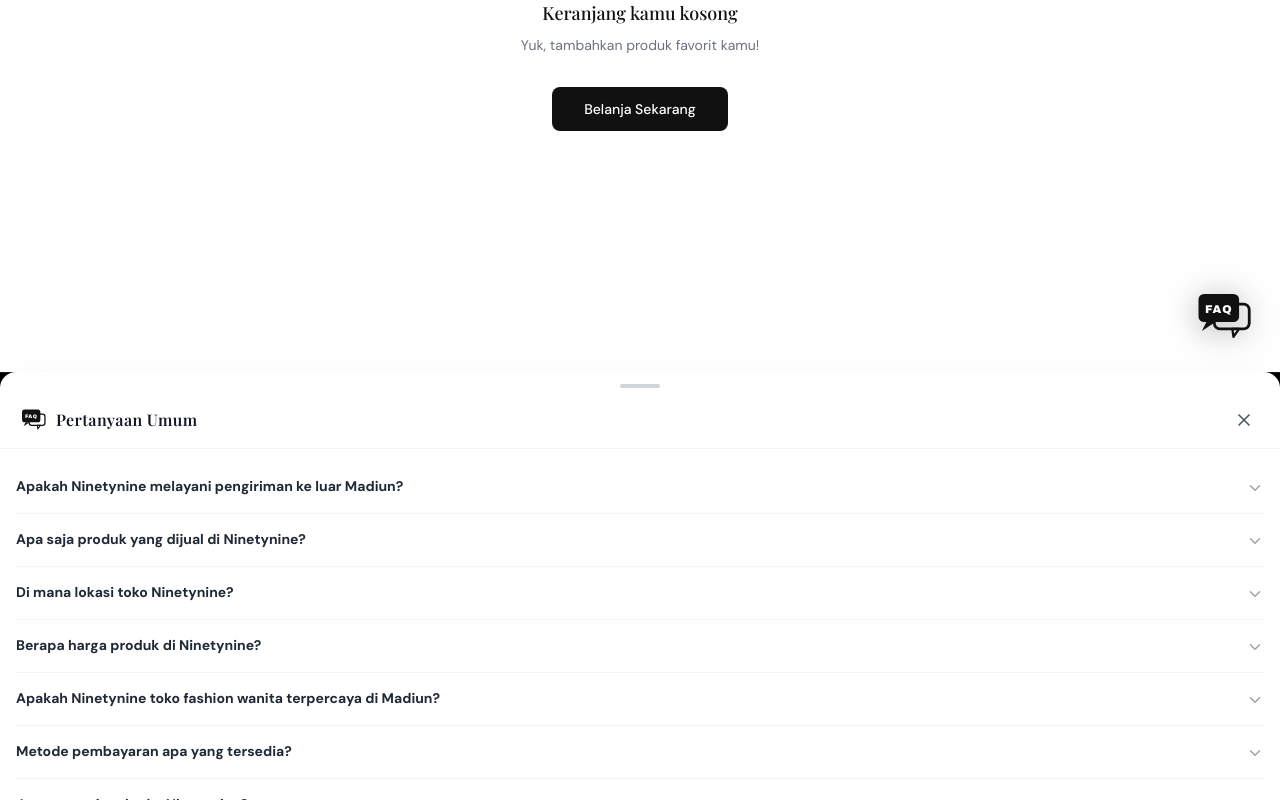
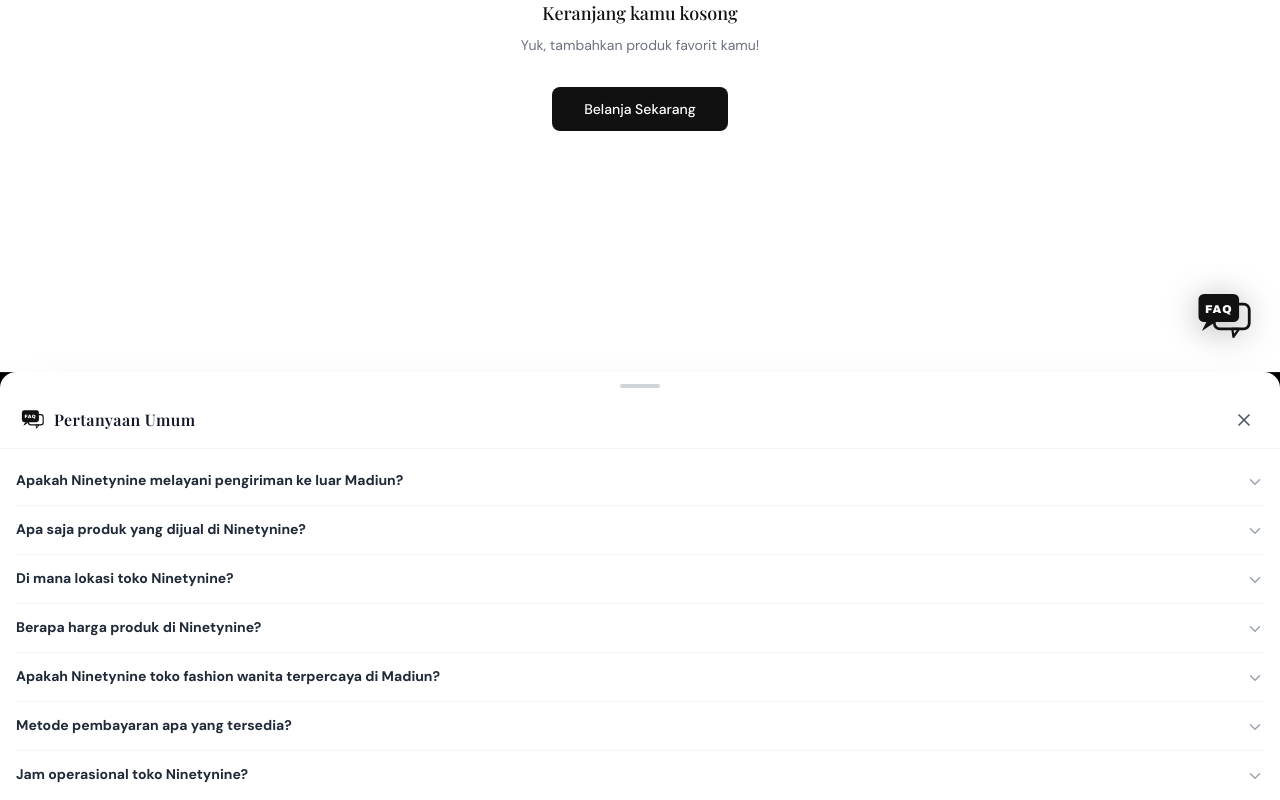
Before and after one commit to lollappies/ninetyninestore, a React (Vite) app: page /cart in a window 1280 px wide. Shown: the part 428-1228 px from the top of the page. Built offline with nearby package versions, Linux system fonts and the light colour scheme; a web font is replaced by a local one.

Commit message:
add toggle translate

```diff
--- a/src/components/FaqPanel.tsx
+++ b/src/components/FaqPanel.tsx
@@ -42,14 +42,14 @@
   {
     question: "Jam operasional toko Ninetynine?",
     answer:
-      "Toko fisik Ninetynine buka setiap hari Senin – Minggu pukul 09.00 – 21.00 WIB. Untuk pembelian online tersedia 24 jam melalui website.",
+      "Toko fisik buka setiap hari Senin – Minggu pukul 09.00 – 21.00 WIB. Pembelian online tersedia 24 jam melalui website.",
   },
 ];
 
 export function FaqPanel({ isOpen, onClose }: FaqPanelProps) {
   const [openIndex, setOpenIndex] = useState<number | null>(null);
 
-  // Tutup scroll body saat panel terbuka
+  // Lock scroll body saat panel terbuka
   useEffect(() => {
     if (isOpen) {
       document.body.style.overflow = "hidden";
@@ -62,7 +62,7 @@
     };
   }, [isOpen]);
 
-  // Tutup saat tekan Escape
+  // Tutup dengan tombol Escape
   useEffect(() => {
     const handleKey = (e: KeyboardEvent) => {
       if (e.key === "Escape") onClose();
@@ -77,10 +77,10 @@
 
   return (
     <>
-      {/* JSON-LD SEO tetap dimuat */}
+      {/* JSON-LD untuk SEO & GEO — tidak terlihat di UI */}
       <FaqJsonLd />
 
-      {/* Overlay */}
+      {/* Overlay gelap */}
       <div
         onClick={onClose}
         className={`fixed inset-0 z-50 bg-black/40 backdrop-blur-sm transition-opacity duration-300 ${
@@ -88,15 +88,14 @@
         }`}
       />
 
-      {/* Panel — slide dari bawah */}
+      {/* Panel slide dari bawah */}
       <div
         role="dialog"
         aria-modal="true"
-        aria-label="Pertanyaan Umum (FAQ)"
+        aria-label="Pertanyaan Umum FAQ"
         className={`fixed bottom-0 left-0 right-0 z-50 bg-white rounded-t-2xl shadow-2xl
-          transition-transform duration-300 ease-out
-          ${isOpen ? "translate-y-0" : "translate-y-full"}
-          max-h-[80vh] flex flex-col`}
+          transition-transform duration-300 ease-out max-h-[80vh] flex flex-col
+          ${isOpen ? "translate-y-0" : "translate-y-full"}`}
       >
         {/* Handle bar */}
         <div className="flex justify-center pt-3 pb-1">
@@ -106,16 +105,40 @@
         {/* Header */}
         <div className="flex items-center justify-between px-5 py-3 border-b border-gray-100">
           <div className="flex items-center gap-2">
-            {/* Mini FAQ icon */}
-            <svg width="28" height="28" viewBox="0 0 110 110" fill="none" xmlns="http://www.w3.org/2000/svg">
+            {/* Mini icon FAQ */}
+            <svg
+              width="26" height="26"
+              viewBox="0 0 110 110"
+              fill="none"
+              xmlns="http://www.w3.org/2000/svg"
+            >
+              <rect
+                x="36" y="32" width="62" height="44" rx="10"
+                fill="none" stroke="#111111" strokeWidth="5"
+              />
+              <polygon
+                points="68,76 80,76 70,90"
+                fill="none" stroke="#111111" strokeWidth="4" strokeLinejoin="round"
+              />
               <rect x="8" y="14" width="72" height="50" rx="10" fill="#111111" />
               <polygon points="22,64 14,80 38,64" fill="#111111" />
-              <rect x="36" y="32" width="62" height="44" rx="10" fill="none" stroke="#111111" strokeWidth="5" />
-              <polygon points="68,76 80,76 70,90" fill="none" stroke="#111111" strokeWidth="4" strokeLinejoin="round" />
-              <text x="44" y="48" textAnchor="middle" fill="white" fontSize="20" fontWeight="900" fontFamily="'Arial Black', Arial, sans-serif" letterSpacing="2">FAQ</text>
+              <text
+                x="44" y="48"
+                textAnchor="middle"
+                fill="white"
+                fontSize="20"
+                fontWeight="900"
+                fontFamily="'Arial Black', Arial, sans-serif"
+                letterSpacing="2"
+              >
+                FAQ
+              </text>
             </svg>
-            <h2 className="text-base font-bold text-gray-900 tracking-wide">Pertanyaan Umum</h2>
+            <h2 className="text-base font-bold text-gray-900 tracking-wide">
+              Pertanyaan Umum
+            </h2>
           </div>
+
           <button
             onClick={onClose}
             aria-label="Tutup FAQ"
@@ -125,13 +148,13 @@
           </button>
         </div>
 
-        {/* FAQ list — scrollable */}
-        <div className="overflow-y-auto flex-1 px-4 py-3 divide-y divide-gray-100">
+        {/* Daftar FAQ — scrollable */}
+        <div className="overflow-y-auto flex-1 px-4 py-2 divide-y divide-gray-100">
           {faqs.map((faq, index) => (
-            <div key={index} className="py-1">
+            <div key={index}>
               <button
                 onClick={() => toggle(index)}
-                className="w-full flex items-start justify-between gap-3 py-3 text-left group"
+                className="w-full flex items-start justify-between gap-3 py-3.5 text-left group"
                 aria-expanded={openIndex === index}
               >
                 <span className="text-sm font-semibold text-gray-800 leading-snug group-hover:text-black transition-colors">
@@ -145,13 +168,13 @@
                 />
               </button>
 
-              {/* Accordion answer */}
+              {/* Jawaban accordion */}
               <div
                 className={`overflow-hidden transition-all duration-300 ease-out ${
                   openIndex === index ? "max-h-60 opacity-100" : "max-h-0 opacity-0"
                 }`}
               >
-                <p className="pb-3 text-sm text-gray-600 leading-relaxed pr-6">
+                <p className="pb-4 text-sm text-gray-600 leading-relaxed pr-6">
                   {faq.answer}
                 </p>
               </div>
@@ -159,8 +182,8 @@
           ))}
         </div>
 
-        {/* Footer */}
-        <div className="px-5 py-3 border-t border-gray-100 bg-gray-50 rounded-b-none">
+        {/* Footer — link WhatsApp */}
+        <div className="px-5 py-3 border-t border-gray-100 bg-gray-50">
           <p className="text-xs text-center text-gray-400">
             Masih ada pertanyaan?{" "}
             <a
--- a/src/components/Navbar.tsx
+++ b/src/components/Navbar.tsx
@@ -27,6 +27,7 @@
   const [isScrolled, setIsScrolled] = useState(false);
   const [isDropdownOpen, setIsDropdownOpen] = useState(false);
   const [isSearchOpen, setIsSearchOpen] = useState(false);
+  const [lang, setLang] = useState<'ID' | 'EN'>('ID');
   const [searchQuery, setSearchQuery] = useState('');
   const [searchResults, setSearchResults] = useState<Product[]>([]);
   const searchRef = useRef<HTMLDivElement>(null);
@@ -131,8 +132,10 @@
           </a>
         </nav>
 
-        {/* Icons */}
+        {/* Icons + Language Toggle */}
         <div className={iconsClass}>
+
+          {/* Search */}
           <div className="relative" ref={searchRef}>
             <button
               aria-label="Search"
@@ -205,6 +208,7 @@
             )}
           </div>
 
+          {/* Wishlist */}
           <button
             aria-label="Wishlist"
             onClick={onOpenWishlist}
@@ -217,6 +221,7 @@
             )}
           </button>
 
+          {/* Cart */}
           <button
             aria-label="Cart"
             onClick={() => navigate('/cart')}
@@ -229,14 +234,39 @@
             )}
           </button>
 
+          {/* Account */}
           <button
             aria-label="Account"
             onClick={() => navigate('/profile')}
             className="hover:opacity-70 transition-opacity duration-300">
             <User size={20} strokeWidth={1.5} />
           </button>
+
+          {/* Language Toggle — desktop only */}
+          <div className={`hidden md:flex items-center rounded-full p-[3px] transition-all duration-500 ease-in-out ${
+            isScrolled
+              ? 'bg-[#f5ede4] border border-[#d6c4b0]'
+              : 'bg-white/10 border border-white/25'
+          }`}>
+            {(['ID', 'EN'] as const).map((l) => (
+              <button
+                key={l}
+                onClick={() => setLang(l)}
+                className={`text-[10px] font-medium tracking-widest px-[9px] py-1 rounded-full transition-all duration-500 ease-in-out ${
+                  lang === l
+                    ? isScrolled
+                      ? 'bg-[#2c1810] text-[#f5ede4]'
+                      : 'bg-white/85 text-[#2c1810]'
+                    : isScrolled
+                      ? 'text-[#a0876e]'
+                      : 'text-white/45'
+                }`}>
+                {l}
+              </button>
+            ))}
+          </div>
+
         </div>
-
       </div>
     </header>
   );
```
